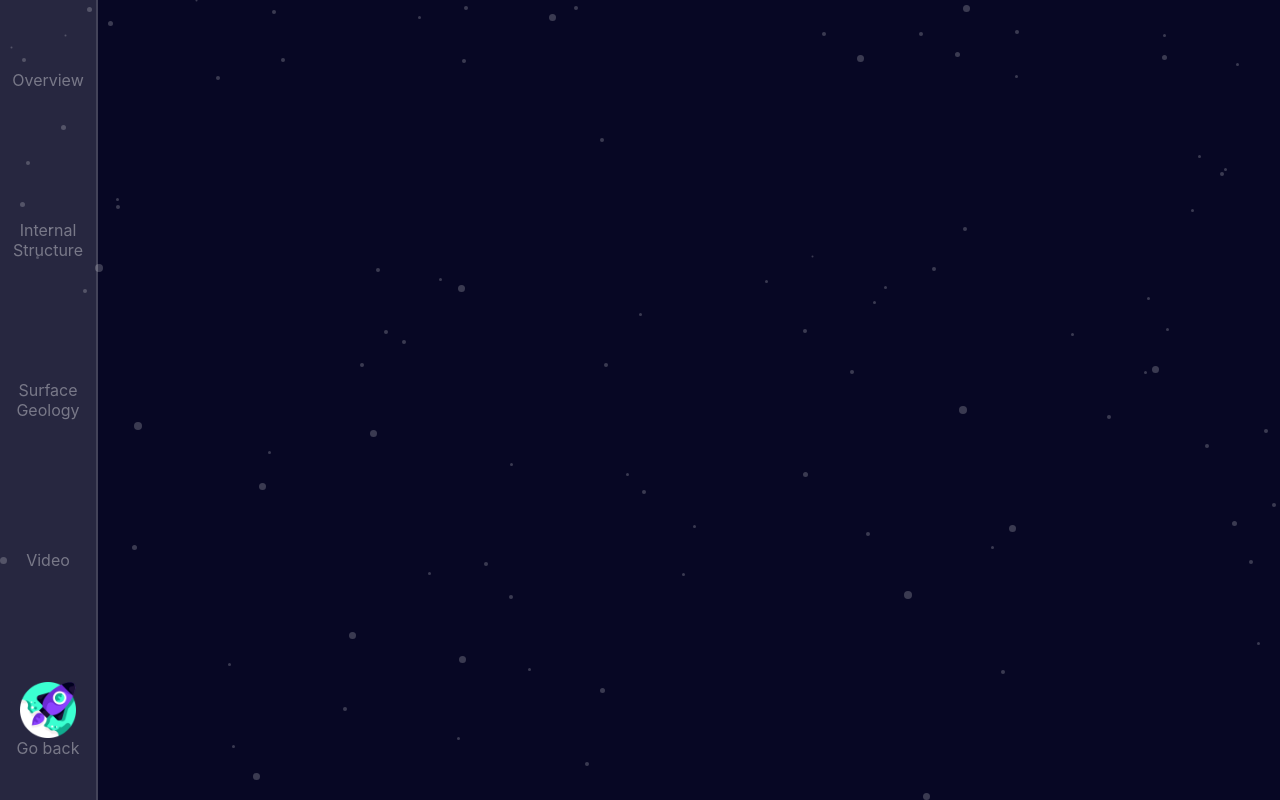
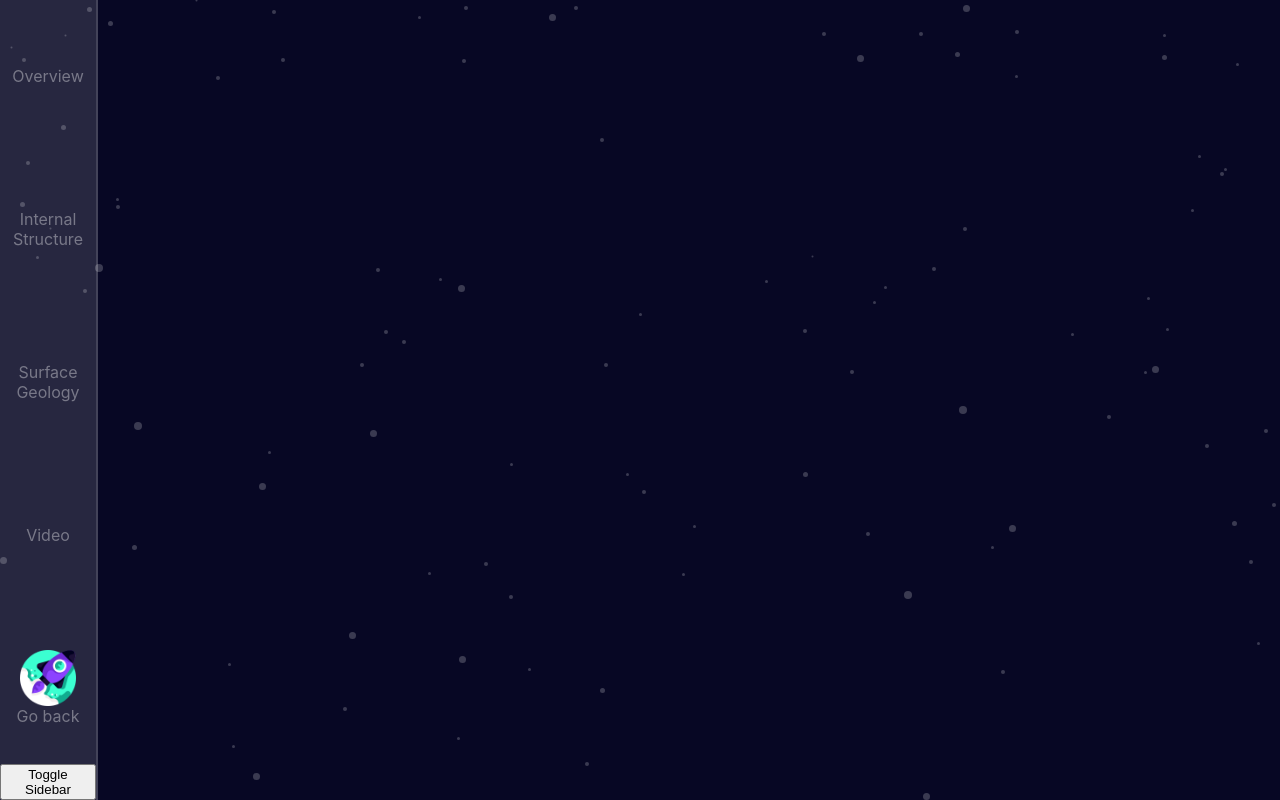
Before and after one commit to anateii/Planets-Beyond-Site, a React (Create React App) app in the folder planets-beyond-site/: page /planet in a window 1280 px wide. Built offline with nearby package versions, Linux system fonts and the light colour scheme.

Commit message:
Toggle Sidebar, need to fix it

```diff
--- a/planets-beyond-site/src/components/PlanetPage.jsx
+++ b/planets-beyond-site/src/components/PlanetPage.jsx
@@ -2,12 +2,20 @@ import { Main } from "../styled-components/homepage"
 import starsBackground from "../assets/stars.svg"
 import cursor from "../assets/cursor.png"
 import Sidebar from "./Sidebar"
+import { useState } from "react"
+
+export const PlanetPage =() => {
+
+    const [sidebarOpen, setSideBarOpen] = useState(false);
+    const handleViewSidebar = () => {
+      setSideBarOpen(!sidebarOpen);
+    };
 
 
-export const PlanetPage =() => {
+
 return (
     <Main style={{backgroundImage: `url(${starsBackground})`, cursor: `url(${cursor}), auto`}}>
-       <Sidebar/>
+       <Sidebar  isOpen={sidebarOpen} toggleSidebar={handleViewSidebar}/>
 
     </Main>
 )
--- a/planets-beyond-site/src/components/Sidebar.jsx
+++ b/planets-beyond-site/src/components/Sidebar.jsx
@@ -1,13 +1,15 @@
 import { SideBar, Icon } from "../styled-components/planetpage";
 import rocket from "../assets/rocket.png";
 import { useNavigate } from "react-router-dom";
-import eye from "../assets/eye.png";
 
-const Sidebar = () => {
+const Sidebar = (props) => {
   const navigate = useNavigate();
 
+  const sidebarClass = props.isOpen ? "sidebar open" : "sidebar";
+
   return (
-    <SideBar>
+    <>
+      <SideBar className={sidebarClass}>
         <Icon>Overview</Icon>
         <Icon>Internal Structure</Icon>
         <Icon>Surface Geology</Icon>
@@ -22,7 +24,11 @@ const Sidebar = () => {
             Go back
           </div>
         </Icon>
+        <button onClick={props.toggleSidebar} className="sidebar-toggle">
+          Toggle Sidebar
+        </button>
       </SideBar>
+    </>
   );
 };
 
```
Lines whose indentation alone changed are shown as unchanged.
